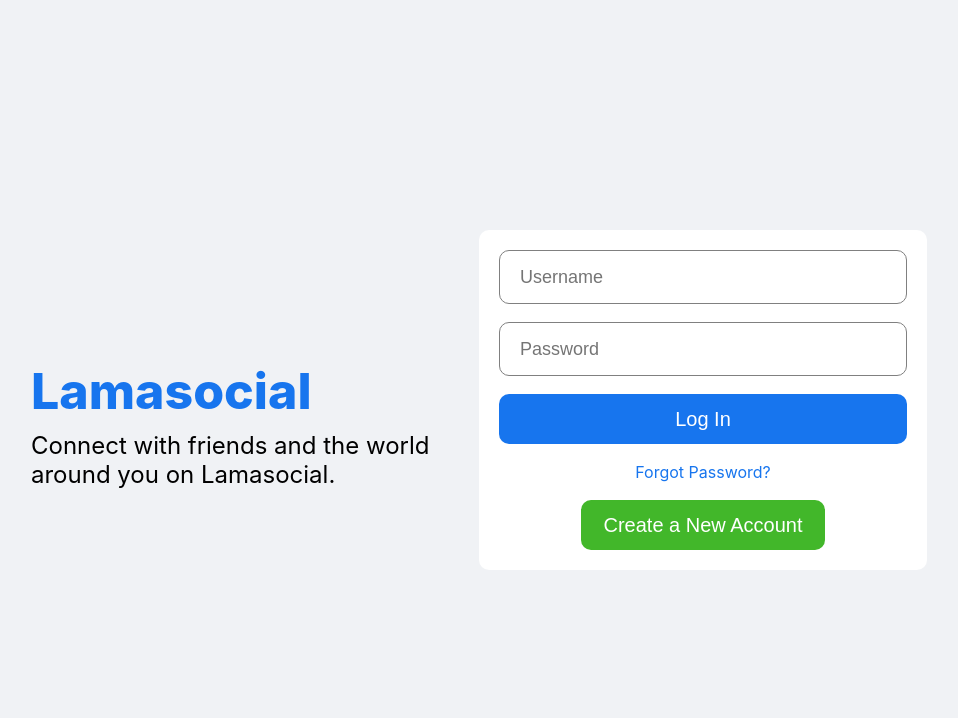
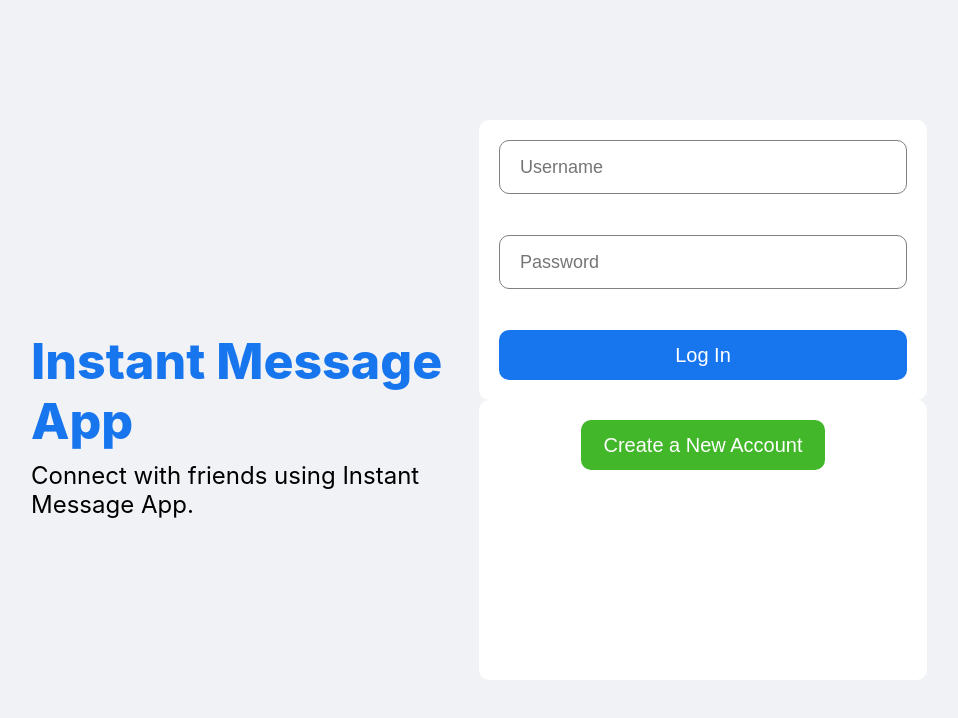
Before and after one commit to kidistbr/InstantMessage, a React (Create React App) app in the folder client/instant/: page /login in a window 1280 px wide. Shown: the top 718 px of the page, without its empty margins (161-1119 px from the left). Built offline with nearby package versions, Linux system fonts and the light colour scheme.

Commit message:
UI for Login and Registration

```diff
--- a/client/instant/src/App.js
+++ b/client/instant/src/App.js
@@ -45,6 +45,7 @@ import Home from "./pages/home/Home";
 function App() {
   const { user } = useContext(AuthContext);
   console.log("user", user);
+  console.log("user", user);
 
   return (
     // <Register></Register>
@@ -52,7 +53,6 @@ function App() {
       <Switch>
         <Route exact path="/">
           {user ? <Home /> : <Register />}
-           <Register />
 
         </Route>
         <Route path="/login">{user ? <Redirect to="/" /> : <Login />}</Route>
--- a/client/instant/src/apiCalls.js
+++ b/client/instant/src/apiCalls.js
@@ -1,4 +1,4 @@
-    import axios from "axios";
+     import axios from "axios";
 
 
     export const loginCall = async (userCredential, dispatch) => {
--- a/client/instant/src/context/AuthActions.js
+++ b/client/instant/src/context/AuthActions.js
@@ -7,8 +7,9 @@ export const LoginSuccess = (user) => ({
   payload: user,
 });
 
-export const LoginFailure = () => ({
+export const LoginFailure = (error) => ({
   type: "LOGIN_FAILURE",
+  payload: error
 });
 
 export const Follow = (userId) => ({
--- a/client/instant/src/context/AuthReducer.js
+++ b/client/instant/src/context/AuthReducer.js
@@ -10,7 +10,7 @@ const AuthReducer = (state, action) => {
       return {
         user: action.payload,
         isFetching: false,
-        error: false,
+        error: action.payload,
       };
     case "LOGIN_FAILURE":
       return {
--- a/client/instant/src/index.js
+++ b/client/instant/src/index.js
@@ -3,10 +3,13 @@ import ReactDOM from 'react-dom';
 import './index.css';
 import App from './App';
 import reportWebVitals from './reportWebVitals';
+import { AuthContextProvider } from "./context/AuthContext"
 
 ReactDOM.render(
   <React.StrictMode>
+    <AuthContextProvider>
     <App />
+    </AuthContextProvider>
   </React.StrictMode>,
   document.getElementById('root')
 );
--- a/client/instant/src/pages/home/Home.js
+++ b/client/instant/src/pages/home/Home.js
@@ -7,7 +7,8 @@ import "./home.css"
 export default function Home() {
   return (
 
-      <div className="homeContainer">hi
+      <div className="homeContainer">
+        <h1>This is the home page.</h1>
       </div>
   );
 }
--- a/client/instant/src/pages/login/Login.js
+++ b/client/instant/src/pages/login/Login.js
@@ -4,11 +4,14 @@ import "./login.css";
 import { loginCall } from "../../apiCalls";
 import { AuthContext } from "../../context/AuthContext";
 import { CircularProgress } from "@material-ui/core";
+import { useHistory } from "react-router";
+
 
 export default function Login() {
   const Username = useRef();
   const Password = useRef();
-  const { isFetching, dispatch } = useContext(AuthContext);
+  const { isFetching,error, dispatch } = useContext(AuthContext);
+  const history = useHistory();
 
   const handleClick = (e) => {
     e.preventDefault();
@@ -18,24 +21,22 @@ export default function Login() {
     );
   };
 
+  const handleRegistrationClick = ()=>{
+    history.push('/register')
+  }
+
   return (
     <div className="login">
       <div className="loginWrapper">
         <div className="loginLeft">
-          <h3 className="loginLogo">Lamasocial</h3>
+          <h3 className="loginLogo">Instant Message App</h3>
           <span className="loginDesc">
-            Connect with friends and the world around you on Lamasocial.
+            Connect with friends using Instant Message App.
           </span>
         </div>
         <div className="loginRight">
           <form className="loginBox" onSubmit={handleClick}>
-            {/* <input
-              placeholder="Email"
-              type="email"
-              required
-              className="loginInput"
-              ref={email}
-            /> */}
+
                         <input
               placeholder="Username"
               type="Username"
@@ -58,15 +59,18 @@ export default function Login() {
                 "Log In"
               )}
             </button>
-            <span className="loginForgot">Forgot Password?</span>
-            <button className="loginRegisterButton">
+
+          </form>
+          <form  className="loginBox" onSubmit={handleRegistrationClick}>
+
+          <button className="loginRegisterButton">
               {isFetching ? (
                 <CircularProgress color="white" size="20px" />
               ) : (
                 "Create a New Account"
               )}
             </button>
-          </form>
+            </form>
         </div>
       </div>
     </div>
--- a/client/instant/src/pages/register/Register.js
+++ b/client/instant/src/pages/register/Register.js
@@ -32,6 +32,9 @@
         }
 
         }
+    }
+    const handleLoginToAccount= ()=>{
+        history.push("/login");
     }
 
     return (
@@ -83,8 +86,12 @@
                 <button className="loginButton" type="submit">
                 Sign Up
                 </button>
-                <button className="loginRegisterButton">Log into Account</button>
             </form>
+            <form className="loginBox" onSubmit={handleLoginToAccount}>
+
+            <button className="loginRegisterButton">Log into Account</button>
+
+        </form>
             </div>
         </div>
         </div>
```
